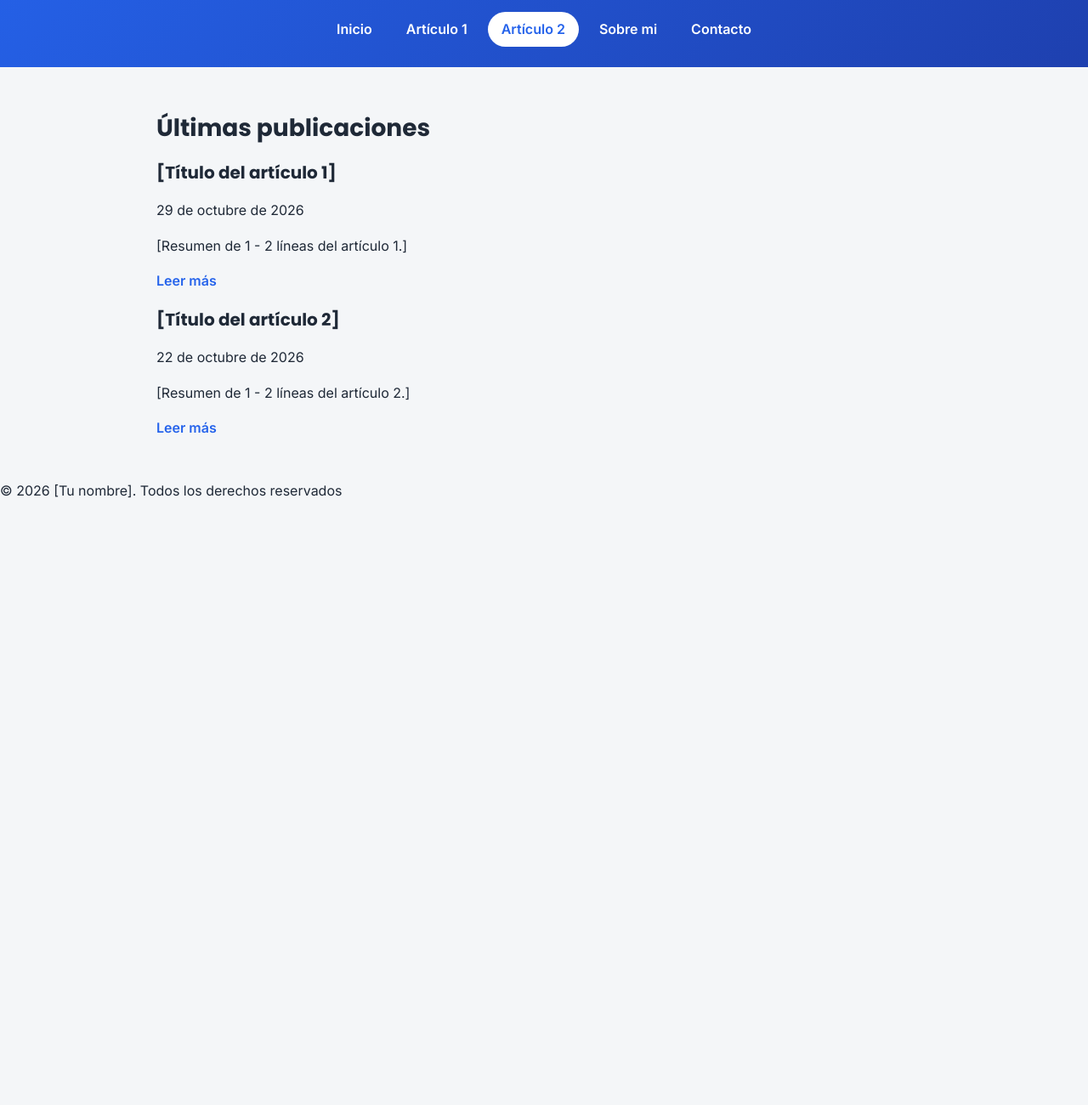
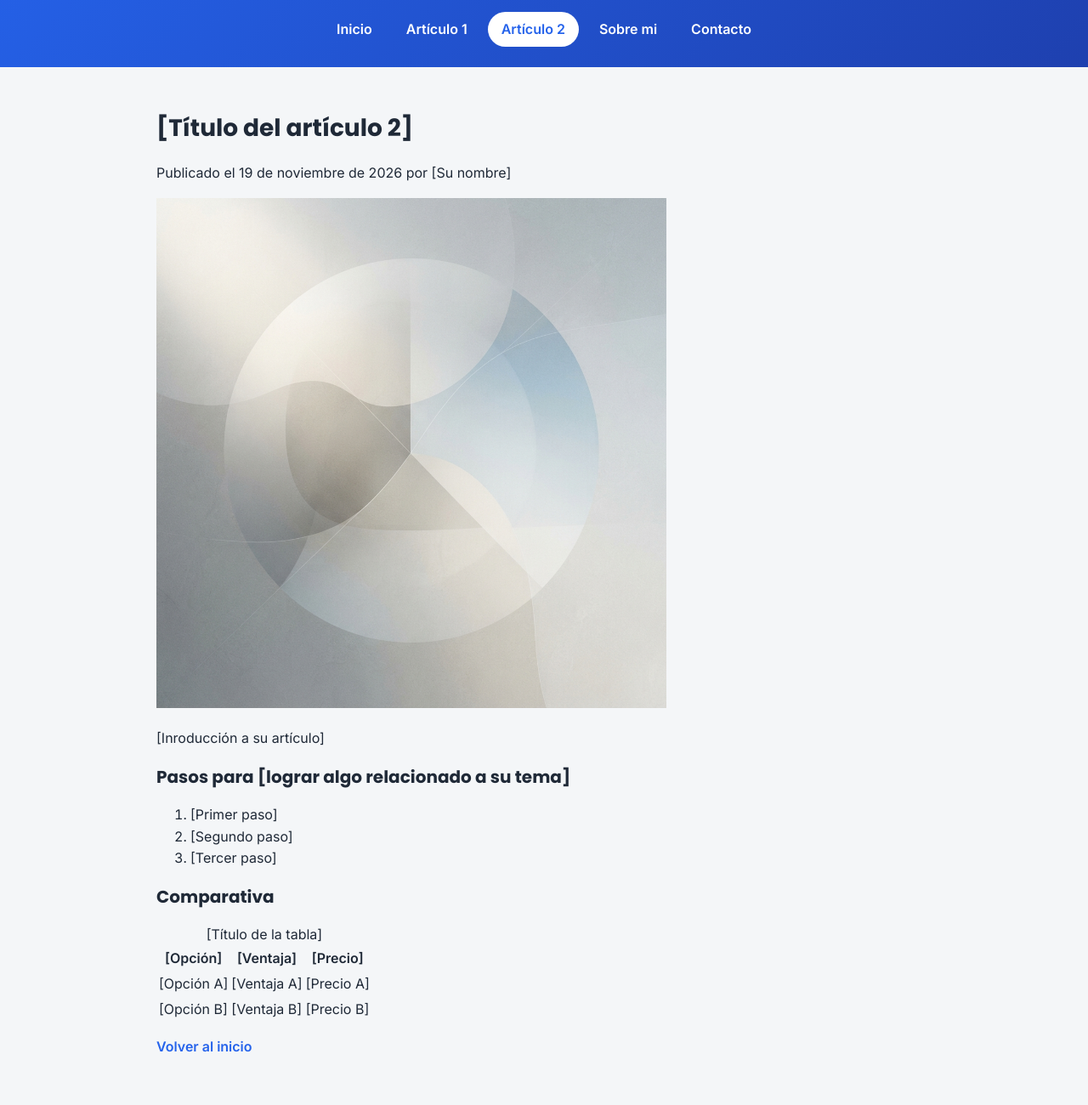
Before and after one commit to rtufino/02-blog-personal, a plain HTML site: page articulo-2.html in a window 1280 px wide. Shown: the part 140-1440 px from the top of the page at 85% size. Before the commit the page ends 800 px from the top, so only its background shows below. Drawn offline with Linux system fonts and the light colour scheme.

Commit message:
feat/Agregar información a la web

```diff
--- a/articulo-2.html
+++ b/articulo-2.html
@@ -23,21 +23,48 @@
         </nav>
     </header>
     <main>
-        <section>
-            <h2>Últimas publicaciones</h2>
-            <article>
-                <h3>[Título del artículo 1]</h3>
-                <p><time datetime="2026-10-29">29 de octubre de 2026</time></p>
-                <p>[Resumen de 1 - 2 líneas del artículo 1.]</p>
-                <a href="articulo-1.html">Leer más</a>
-            </article>
-            <article>
-                <h3>[Título del artículo 2]</h3>
-                <p><time datetime="2026-10-22">22 de octubre de 2026</time></p>
-                <p>[Resumen de 1 - 2 líneas del artículo 2.]</p>
-                <a href="articulo-2.html">Leer más</a>
-            </article>
-        </section>
+        <article>
+            <h2>[Título del artículo 2]</h2>
+            <p>Publicado el <time datetime="2026-11-19">19 de noviembre de 2026</time> por [Su nombre]</p>
+
+            <img src="img/articulo1.jpg" alt="[Descripción de la imagen]" width="600">
+
+            <p>[Inroducción a su artículo]</p>
+
+            <h3>Pasos para [lograr algo relacionado a su tema]</h3>
+
+            <ol>
+                <li>[Primer paso]</li>
+                <li>[Segundo paso]</li>
+                <li>[Tercer paso]</li>
+            </ol>
+
+            <h3>Comparativa</h3>
+
+            <table>
+                <caption>[Título de la tabla]</caption>
+                <thead>
+                    <tr>
+                        <th>[Opción]</th>
+                        <th>[Ventaja]</th>
+                        <th>[Precio]</th>
+                    </tr>
+                </thead>
+                <tbody>
+                    <tr>
+                        <td>[Opción A]</td>
+                        <td>[Ventaja A]</td>
+                        <td>[Precio A]</td>
+                    </tr>
+                    <tr>
+                        <td>[Opción B]</td>
+                        <td>[Ventaja B]</td>
+                        <td>[Precio B]</td>
+                    </tr>
+                </tbody>
+            </table>
+            <p><a href="index.html">Volver al inicio</a></p>
+        </article>
     </main>
     <footer>
         <p>&copy; 2026 [Tu nombre]. Todos los derechos reservados</p>
```
Also changed, not shown: sobre-mi.html (+14 -15 lines), img/perfil.jpg (added).
